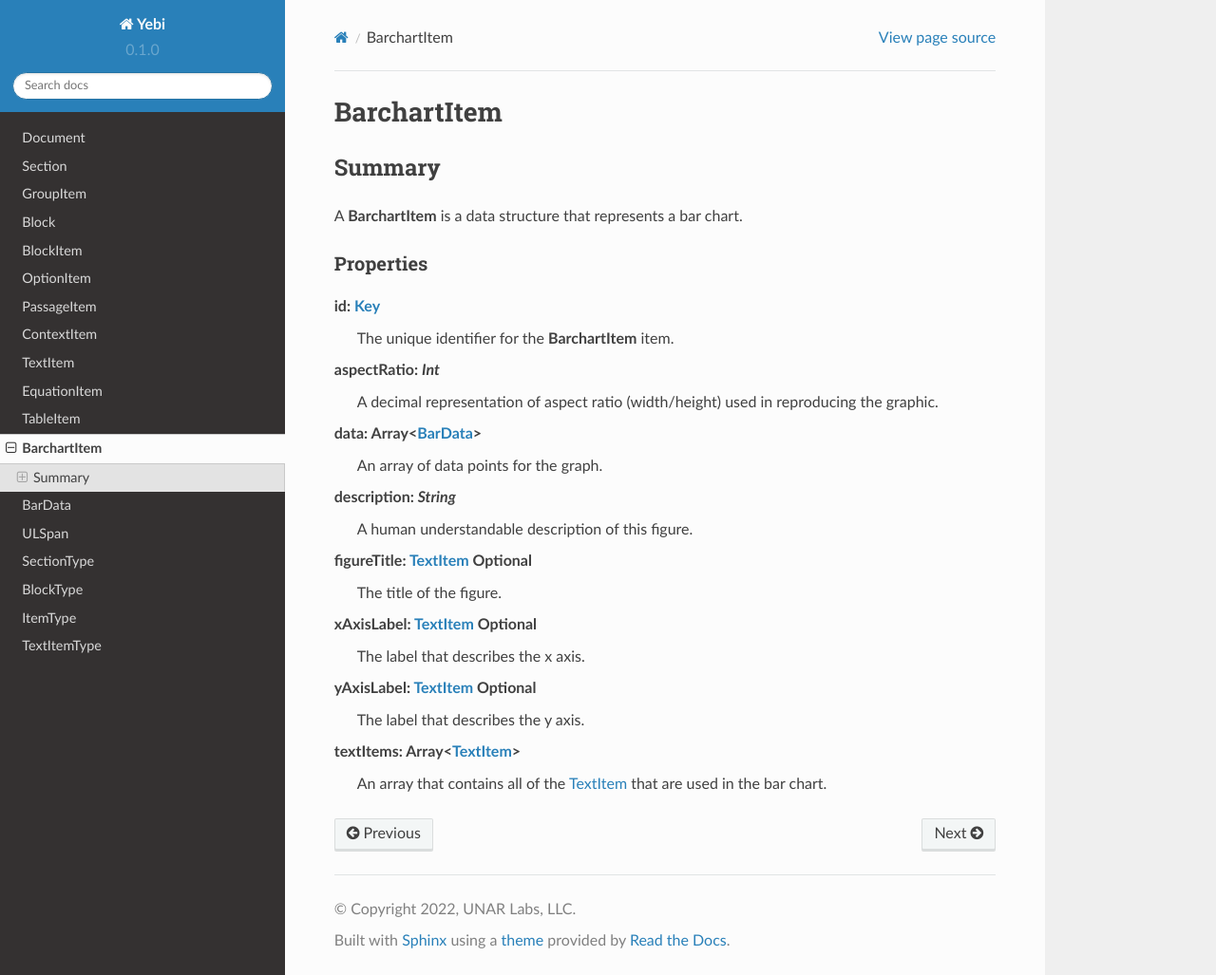
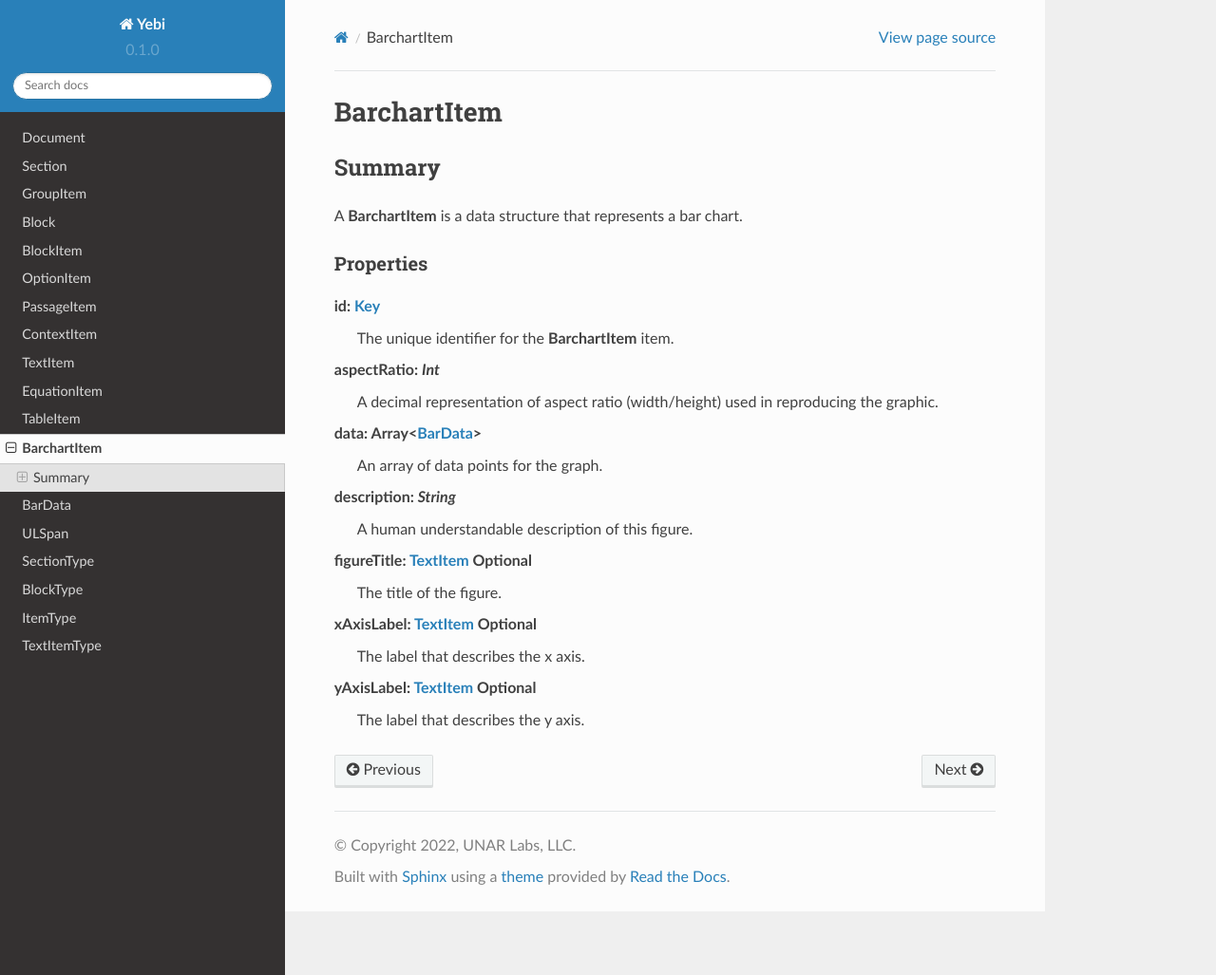
Before and after one commit to UNARDanielPratt/Yebi-Docs, a Sphinx documentation site: the page built from docs/source/barchartItem.rst, in a window 1280 px wide and 1027 px high. Shown: the whole window at 95% size. Built offline with Sphinx 7.4.7 and the Read the Docs theme 2.0.0, drawn with Linux system fonts in a browser that asks for light colours.

Commit message:
fix: remove textitems

```diff
--- a/docs/source/barchartItem.rst
+++ b/docs/source/barchartItem.rst
@@ -31,7 +31,3 @@ Properties
 
 **yAxisLabel**: :doc:`/textitem`  **Optional**
   The label that describes the y axis.
-
-**textItems**: Array<:doc:`textitem`>
-  An array that contains all of the
-  :doc:`textitem` that are used in the bar chart.
```
